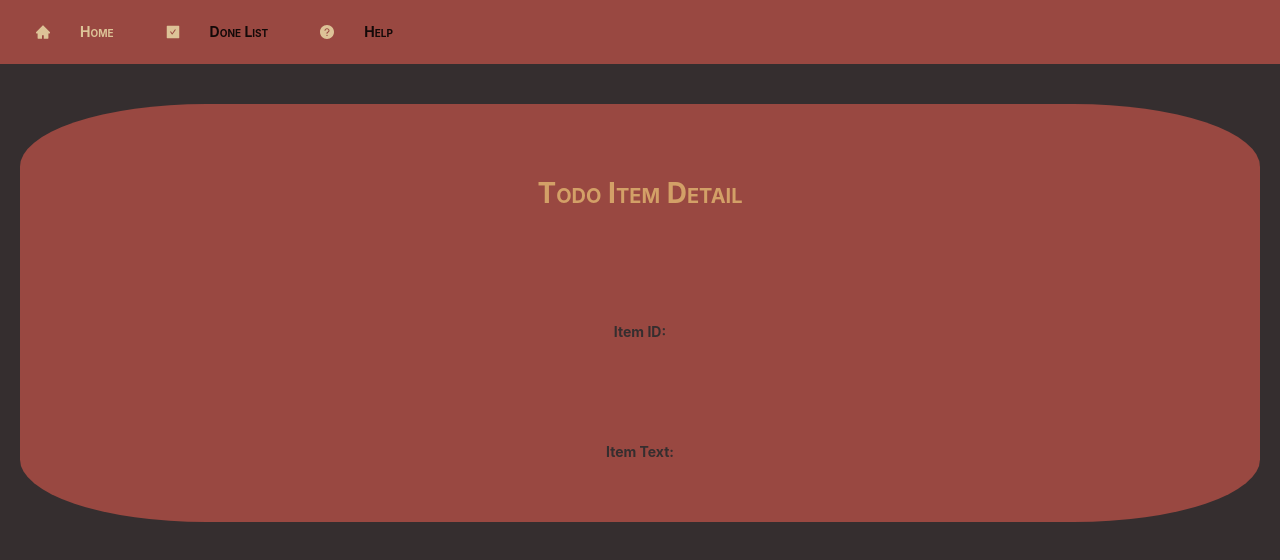
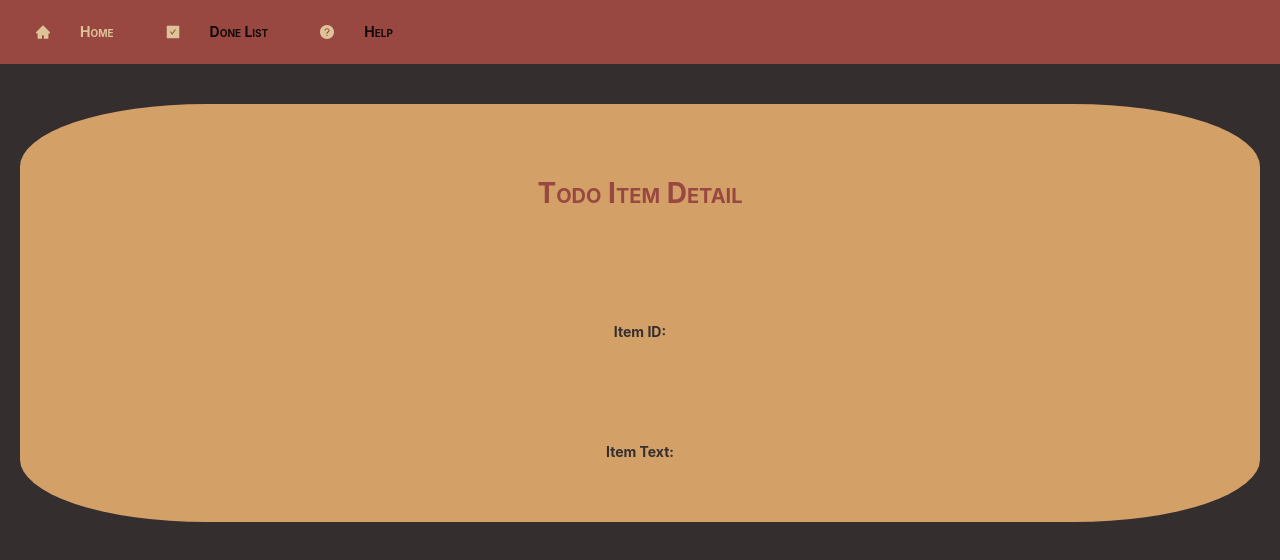
Before and after one commit to penamai/day11-aidee, a React (Create React App) app: page /done/1 in a window 1280 px wide. Shown: the top 560 px of the page. Built offline with nearby package versions, Linux system fonts and the light colour scheme; no server answers.

Commit message:
feat: changed item detail colors

```diff
--- a/src/css/TodoItemDetails.css
+++ b/src/css/TodoItemDetails.css
@@ -1,14 +1,14 @@
 .todoItemDetail{
     color: #352E2F;
     font-weight: bold;
-    background-color: #994841;
+    background-color: #D3A067;
     padding: 10px;
     margin: 20px;
     border-radius: 15%;
 }
 
 .todoItemDetail > h1{
-    color: #D3A067;
+    color: #994841;
     font-weight: bold;
     font-variant: small-caps;
 }
```
